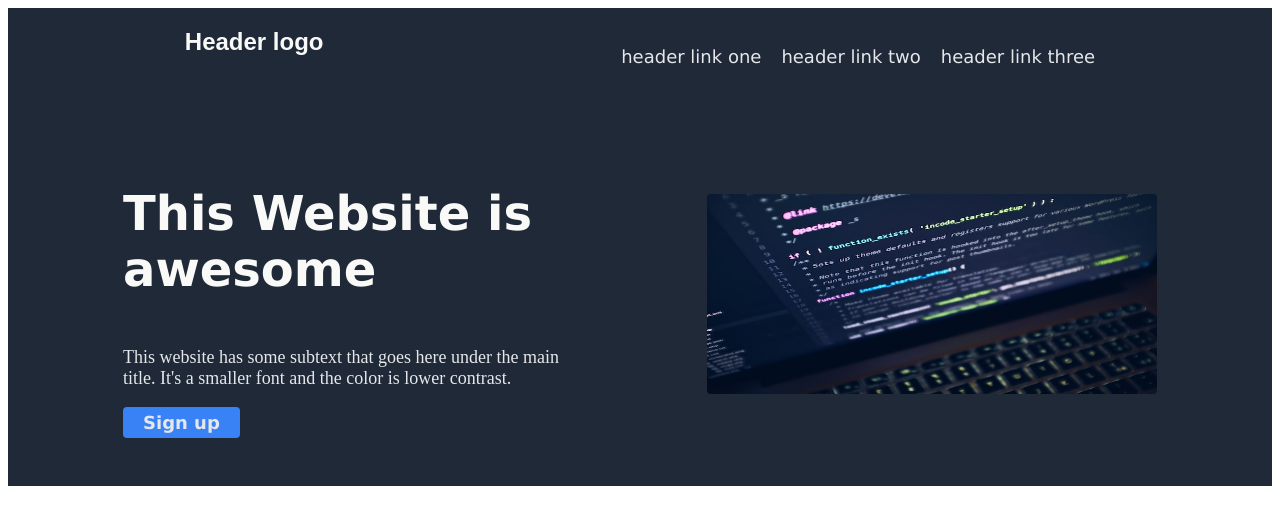
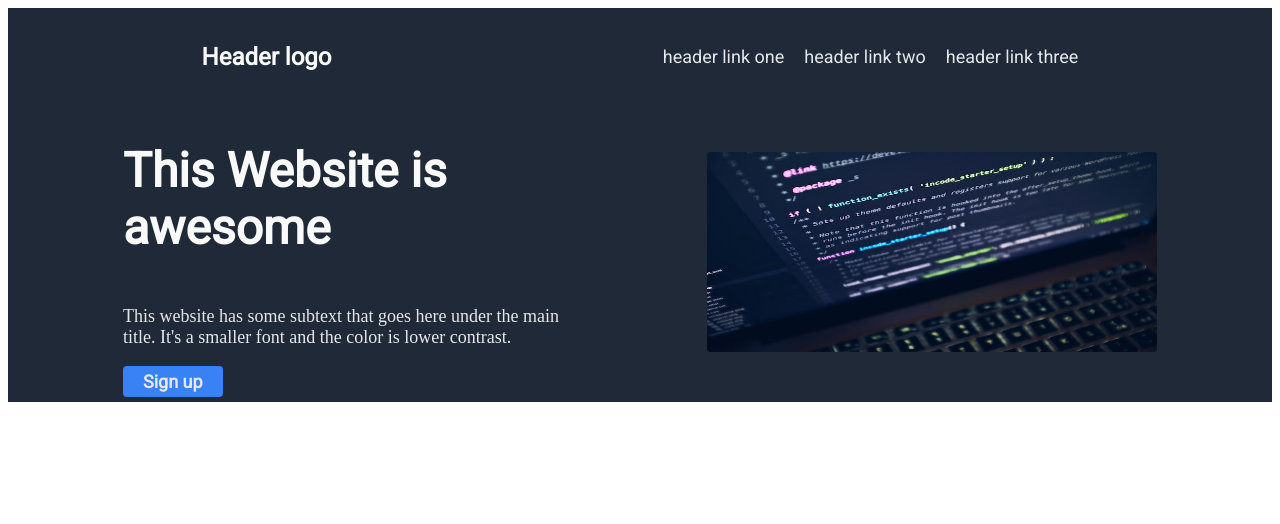
Before and after one commit to lordmelnjak/landing-page, a plain HTML site: page index.html in a window 1280 px wide. Drawn offline with Linux system fonts and the light colour scheme.

Commit message:
changed font

```diff
--- a/index.html
+++ b/index.html
@@ -6,6 +6,7 @@
     <meta name="viewport" content="width=device-width, initial-scale=1.0">
     <title>Landing page</title>
     <link rel="stylesheet" href="styles.css">
+    <link href='http://fonts.googleapis.com/css?family=Roboto' rel='stylesheet' type='text/css'>
 </head>
 <body>
     <div class="header">
--- a/styles.css
+++ b/styles.css
@@ -2,7 +2,7 @@ ul {
  list-style-type: none;
  color: #E5E7EB;
  font-size: 18px;
- font-family: Verdana, Geneva, Tahoma, sans-serif;
+ font-family: 'Roboto', sans-serif;
  display: flex;
  flex-direction: row;
  gap: 20px;
@@ -11,22 +11,23 @@ ul {
 .logo {
     color: #F9FAF8;
     font-size: 24px;
-    font-family: Arial, Helvetica, sans-serif;
+    font-family: 'Roboto', sans-serif;
     font-weight: 900;
 }
 
 .header {
     display: flex;
     background-color: #1F2937;
+    align-items: center;
+    padding: 20px 48px;
     justify-content: space-around;
-    padding: 20px 48px;
 }
 
 h1 {
     color: #F9FAF8;
     font-size: 48px;
     font-weight: 800;
-    font-family: Verdana, Geneva, Tahoma, sans-serif;
+    font-family: 'Roboto', sans-serif;
 }
 
 p {
@@ -43,7 +44,7 @@ button {
     border-radius: 4px;
     border: 0;
     font-size: 18px;
-    font-family: Verdana, Geneva, Tahoma, sans-serif;
+    font-family: 'Roboto', sans-serif;
     color: #E5E7EB;
     padding: 5px 20px;
     font-weight: 600;
@@ -61,7 +62,7 @@ img {
     flex-direction: row;
     justify-content: space-around;
     align-items: center;
-    padding: 48px;
+    padding: 5px 48px;
  }
 
  .leftcard {
```
